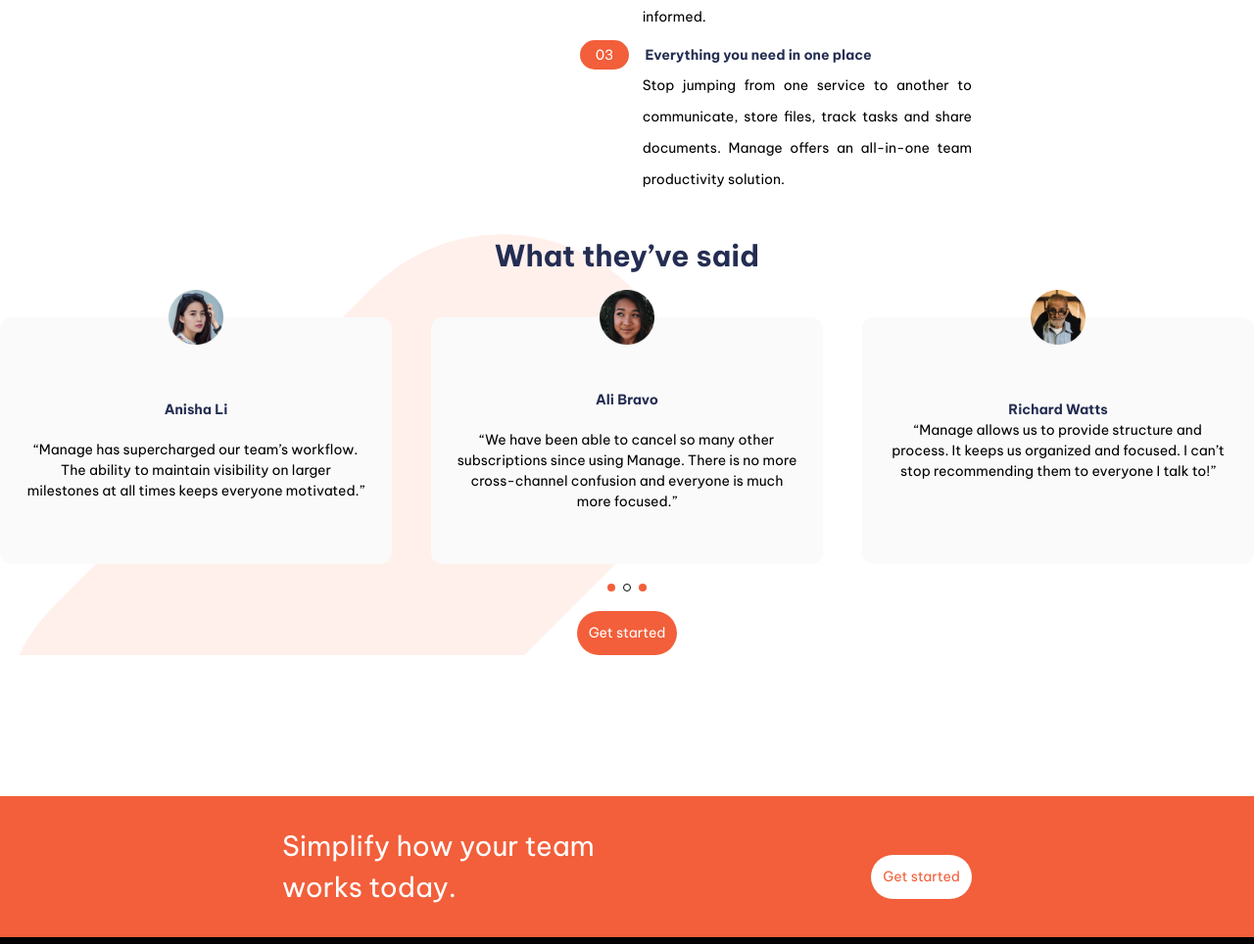
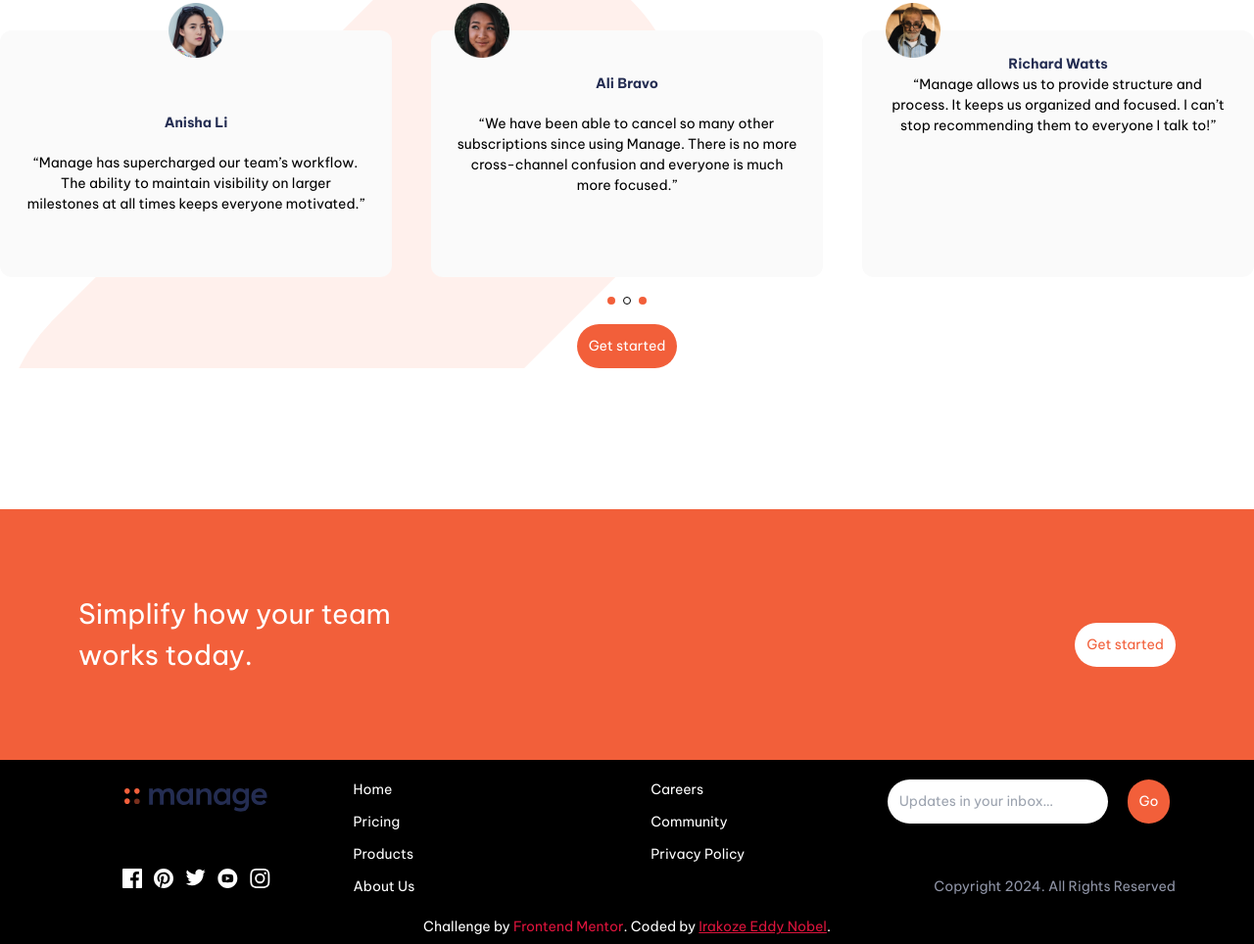
Before and after one commit to Ace7260/manage-landing-page-master, a plain HTML site: page index.html in a window 1280 px wide. Shown: the part 1196-2160 px from the top of the page at 98% size. Drawn offline with nearby package versions, Linux system fonts and the light colour scheme.

Commit message:
responsive

```diff
--- a/index.html
+++ b/index.html
@@ -69,9 +69,9 @@
 <body class="h-screen font-Roboto-Regular text-xs  relative">
   <div class="bg-[url('images/bg-tablet-pattern.svg')] bg-no-repeat bg-right-top bg-[length:700px_700px]">
 
-  <nav class="flex items-center justify-between px-72 py-9">
+    <nav class="flex items-center justify-between px-4 lg:px-20 2xl:px-72 py-9">
       <img src="/images/logo.svg" alt="logo" srcset="">
-    <ul class="flex">
+      <ul class="hidden lg:flex ">
         <li class="mx-5">
           <a href="#">Pricing</a>
         </li>
@@ -89,23 +89,26 @@
           <a href="#">Community</a>
         </li>
       </ul>
-    <button class="p-3 bg-Brightred rounded-lg font-Roboto-Regular text-white">Get started</button>
+      <button class="p-3 bg-Brightred rounded-lg font-Roboto-Regular text-white hidden lg:block">Get started</button>
+      <img src="./images/icon-hamburger.svg" alt="" class="lg:hidden">
     </nav>
-  <section class="flex mt-14 px-72 ">
+    <section class="flex mt-14 px-4 lg:px-20 2xl:px-72 flex-wrap-reverse lg:flex-nowrap">
       <div class="flex-1">
         <h1 class="text-[40px] text-darkblue font-bold">Bring everyone together to build better products.</h1>
         <p class="pt-5 leading-8 text-justify text-darkgrayishblue">Manage makes it simple for software teams <br>
           to plan day-to-day tasks while keeping the <br>
           larger team goals in view.
         </p>
-      <button class="p-3 bg-Brightred rounded-lg font-Roboto-Regular text-white mt-5">Get started</button>
+
+        <button class="p-3 bg-Brightred rounded-lg font-Roboto-Regular text-white mt-5">Get
+          started</button>
       </div>
       <div class="flex-2">
         <img src="./images/illustration-intro.svg" alt="illustration-intro" srcset="" class="">
       </div>
     </section>
   </div>
-  <section class="flex mt-10 gap-5 px-72">
+  <section class="flex mt-10 gap-5 px-4 lg:px-20 2xl:px-72 flex-wrap lg:flex-nowrap">
     <div class="flex-4 gap-5 flex-col">
       <h1 class="text-[30px] text-darkblue font-bold">What’s different about Manage?</h1>
       <p class="leading-8">
@@ -170,23 +173,24 @@
 
       <h3 class="font-bold text-darkblue text-center text-[30px]">What they’ve said</h3>
       <ul class="flex gap-10 mt-10">
-      <li class="w-2/4 bg-verylightgray p-6 flex justify-center items-center flex-col rounded-xl relative py-16">
-        <img src="./images/avatar-anisha.png" alt="avatar-anisha"
-          class="w-14 absolute top-0 -translate-y-2/4">
+        <li
+          class="w-4/4 lg:w-2/4 bg-verylightgray p-6 flex justify-center items-center flex-col rounded-xl relative py-16 ">
+          <img src="./images/avatar-anisha.png" alt="avatar-anisha" class="w-14 absolute top-0 -translate-y-2/4">
           <h3 class="text-center font-bold text-darkblue py-5">Anisha Li</h3>
           <p class="text-center"> “Manage has supercharged our team’s workflow. The ability to maintain
             visibility on larger milestones at all times keeps everyone motivated.”</p>
         </li>
-      <li class="w-2/4 bg-verylightgray p-6 flex justify-center items-center flex-col rounded-xl relative">
+        <li
+          class="w-2/4 bg-verylightgray p-6 flex justify-center items-center flex-col rounded-xl relative hidden lg:block">
           <img src="./images/avatar-ali.png" alt="avatar-ali" class="w-14 top-0 absolute -translate-y-2/4">
           <h3 class="text-center font-bold text-darkblue py-5">Ali Bravo</h3>
           <p class="text-center"> “We have been able to cancel so many other subscriptions since using
             Manage. There is no more cross-channel confusion and everyone is much
             more focused.”</p>
         </li>
-      <li class="w-2/4 bg-verylightgray p-6 flex justify-center items-center flex-col rounded-xl relative">
-        <img src="./images/avatar-richard.png" alt="avatar-richard"
-          class="w-14 top-0 absolute -translate-y-2/4">
+        <li
+          class="w-2/4 bg-verylightgray p-6 flex justify-center items-center flex-col rounded-xl relative hidden lg:block">
+          <img src="./images/avatar-richard.png" alt="avatar-richard" class="w-14 top-0 absolute -translate-y-2/4">
           <h3 class="text-center font-bold text-darkblue">Richard Watts</h3>
           <p class="text-center">“Manage allows us to provide structure and process. It keeps us organized
             and focused. I can’t stop recommending them to everyone I talk to!”</p>
@@ -208,9 +212,10 @@
       </div>
     </div>
   </section>
-  <section class="mt-36 bg-Brightred h-36">
-    <div class="flex px-72 items-center justify-center h-full">
-      <div class="flex-1 text-[28px] text-white">
+  <section class="mt-36 bg-Brightred h-64">
+    <div
+      class="flex px-4 lg:px-20 2xl:px-72 flex-col lg:flex-row  lg:flex-nowrap items-center justify-center h-full p-12">
+      <div class="flex-1 text-[28px] text-white text-center lg:text-start">
         Simplify how your team <br>works today.
       </div>
       <div class="flex-4">
@@ -219,10 +224,10 @@
     </div>
   </section>
   <section class="bg-black mb-10 py-5 text-white">
-    <div class="px-72 flex justify-between">
-      <div class="flex justify-between items-center flex-col">
-        <img src="./images/logo.svg" alt="logo">
-        <ul class="flex justify-between gap-3">
+    <div class="px-4 lg:px-20 2xl:px-72 lg:flex-nowrap flex lg:justify-between justify-center flex-wrap-reverse gap-10">
+      <div class="flex justify-center items-center flex-wrap-reverse lg:flex-wrap gap-10 w-auto">
+        <img src="./images/logo.svg" alt="logo" class="flex">
+        <ul class="flex justify-between gap-8 lg:gap-3">
           <li><img src="./images/icon-facebook.svg" alt="facebook"></li>
           <li><img src="./images/icon-pinterest.svg" alt="pinterest"></li>
           <li><img src=" ./images/icon-twitter.svg" alt="twitter"></li>
@@ -230,7 +235,7 @@
           <li><img src="./images/icon-instagram.svg" alt="instagram"></li>
         </ul>
       </div>
-      <div class="flex justify-evenly w-2/4">
+      <div class="flex justify-evenly lg:justify-between w-full lg:w-2/4">
         <ul class="flex flex-col gap-3">
           <li>Home</li>
           <li>Pricing</li>
@@ -243,12 +248,12 @@
           <li>Privacy Policy</li>
         </ul>
       </div>
-      <div class="flex flex-col justify-between items-center">
-        <div>
-          <input type="search" placeholder="Updates in your inbox…  " class="p-3 rounded-lg text-black">
+      <div class="flex flex-col justify-between items-center w-full lg:w-2/4 gap-5 lg:items-end">
+        <div class="w-3/4 flex justify-center gap-5">
+          <input type="search" placeholder="Updates in your inbox…  " class="p-3 rounded-lg text-black w-3/4">
           <button class="p-3 bg-Brightred rounded-lg font-Roboto-Regular text-white">Go</button>
         </div>
-        <p class="text-darkgrayishblue"> Copyright
+        <p class="text-darkgrayishblue hidden lg:block"> Copyright
           <script>
             document.write(new Date().getFullYear())
           </script>. All Rights Reserved
```
Lines whose indentation alone changed are shown as unchanged.
